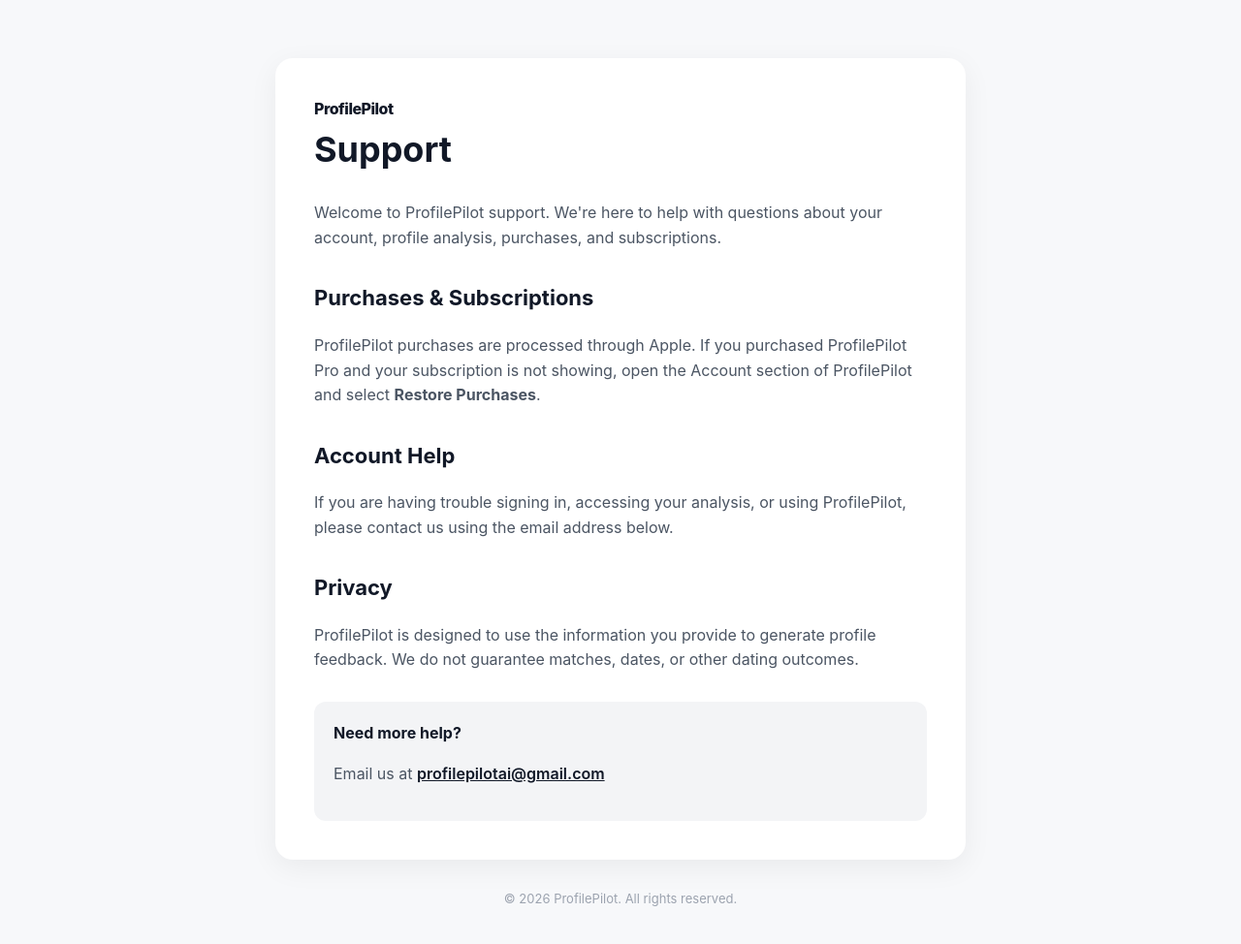
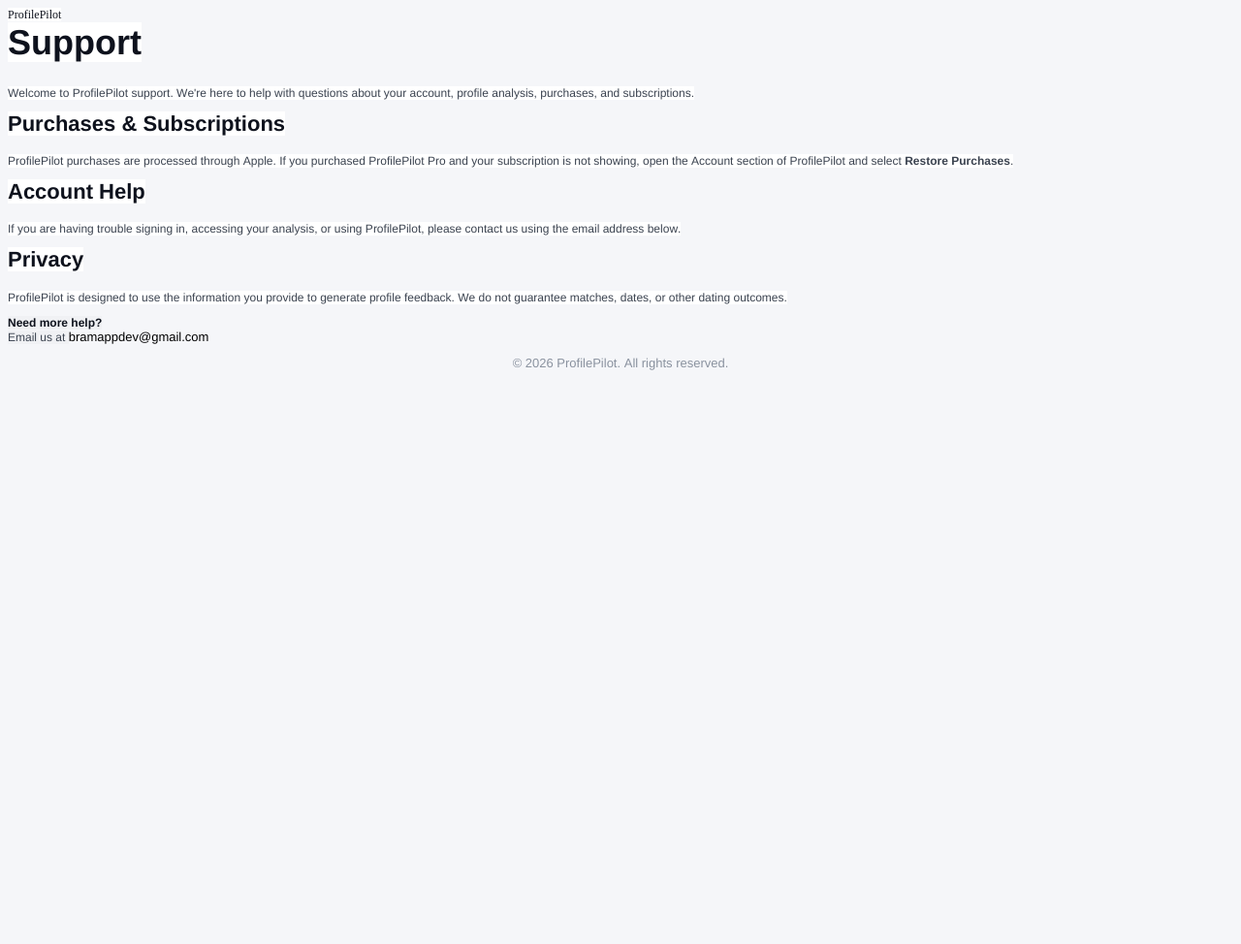
Before and after one commit to brycebramscher-dot/profilepilot-support, a plain HTML site: page index.html in a window 1280 px wide. Shown: the whole page at 97% size. After the commit the page ends 800 px from the top, so only its background shows below. Drawn offline with Linux system fonts and the light colour scheme.

Commit message:
Add files via upload

```diff
--- a/index.html
+++ b/index.html
@@ -1,122 +1,36 @@
-<!DOCTYPE html>
-<html lang="en">
+<!DOCTYPE html PUBLIC "-//W3C//DTD HTML 4.01//EN" "http://www.w3.org/TR/html4/strict.dtd">
+<html>
 <head>
-  <meta charset="UTF-8">
-  <meta name="viewport" content="width=device-width, initial-scale=1.0">
-  <title>ProfilePilot Support</title>
-  <style>
-    * {
-      box-sizing: border-box;
-    }
-
-    body {
-      margin: 0;
-      font-family: -apple-system, BlinkMacSystemFont, "Segoe UI", sans-serif;
-      background: #f7f8fa;
-      color: #111827;
-      line-height: 1.6;
-    }
-
-    .container {
-      max-width: 760px;
-      margin: 0 auto;
-      padding: 60px 24px;
-    }
-
-    .card {
-      background: white;
-      border-radius: 18px;
-      padding: 40px;
-      box-shadow: 0 8px 30px rgba(0,0,0,0.06);
-    }
-
-    h1 {
-      margin-top: 0;
-      font-size: 36px;
-    }
-
-    h2 {
-      margin-top: 32px;
-      font-size: 22px;
-    }
-
-    p {
-      color: #4b5563;
-    }
-
-    a {
-      color: #111827;
-      font-weight: 600;
-    }
-
-    .brand {
-      font-weight: 800;
-      letter-spacing: -0.5px;
-    }
-
-    .contact {
-      margin-top: 30px;
-      padding: 20px;
-      background: #f3f4f6;
-      border-radius: 12px;
-    }
-
-    footer {
-      margin-top: 30px;
-      text-align: center;
-      color: #9ca3af;
-      font-size: 13px;
-    }
+  <meta http-equiv="Content-Type" content="text/html; charset=utf-8">
+  <meta http-equiv="Content-Style-Type" content="text/css">
+  <title></title>
+  <meta name="Generator" content="Cocoa HTML Writer">
+  <meta name="CocoaVersion" content="2775.1">
+  <style type="text/css">
+    body {background-color: #f5f6f9}
+    p.p1 {margin: 0.0px 0.0px 0.0px 0.0px; font: 12.0px '.SF NS'; color: #0e121d; -webkit-text-stroke: #0e121d}
+    p.p3 {margin: 0.0px 0.0px 12.0px 0.0px; font: 12.0px 'Helvetica Neue'; color: #3b4350; -webkit-text-stroke: #3b4350}
+    p.p5 {margin: 0.0px 0.0px 0.0px 0.0px; font: 12.0px 'Helvetica Neue'; color: #0e121d; -webkit-text-stroke: #0e121d}
+    p.p6 {margin: 0.0px 0.0px 12.0px 0.0px; font: 13.0px Helvetica; -webkit-text-stroke: #000000}
+    p.p7 {margin: 0.0px 0.0px 0.0px 0.0px; text-align: center; font: 13.0px 'Helvetica Neue'; color: #8a929f; -webkit-text-stroke: #8a929f}
+    span.s1 {font-kerning: none; background-color: #ffffff}
+    span.s2 {font-kerning: none; background-color: #f0f1f4}
+    span.s3 {font: 12.0px 'Helvetica Neue'; font-kerning: none; color: #3b4350; background-color: #f0f1f4; -webkit-text-stroke: 0px #3b4350}
+    span.s4 {font-kerning: none}
   </style>
 </head>
-
 <body>
-  <main class="container">
-    <div class="card">
-      <div class="brand">ProfilePilot</div>
-
-      <h1>Support</h1>
-
-      <p>
-        Welcome to ProfilePilot support. We're here to help with questions
-        about your account, profile analysis, purchases, and subscriptions.
-      </p>
-
-      <h2>Purchases & Subscriptions</h2>
-
-      <p>
-        ProfilePilot purchases are processed through Apple. If you purchased
-        ProfilePilot Pro and your subscription is not showing, open the
-        Account section of ProfilePilot and select <strong>Restore Purchases</strong>.
-      </p>
-
-      <h2>Account Help</h2>
-
-      <p>
-        If you are having trouble signing in, accessing your analysis,
-        or using ProfilePilot, please contact us using the email address below.
-      </p>
-
-      <h2>Privacy</h2>
-
-      <p>
-        ProfilePilot is designed to use the information you provide to
-        generate profile feedback. We do not guarantee matches, dates,
-        or other dating outcomes.
-      </p>
-
-      <div class="contact">
-        <strong>Need more help?</strong>
-        <p>
-          Email us at
-          <a href="mailto:profilepilotai@gmail.com">profilepilotai@gmail.com</a>
-        </p>
-      </div>
-    </div>
-
-    <footer>
-      © 2026 ProfilePilot. All rights reserved.
-    </footer>
-  </main>
+<p class="p1"><span class="s1">ProfilePilot</span></p>
+<h1 style="margin: 0.0px 0.0px 24.1px 0.0px; font: 36.0px 'Helvetica Neue'; color: #0e121d; -webkit-text-stroke: #0e121d"><span class="s1"><b>Support</b><b></b></span></h1>
+<p class="p3"><span class="s1">Welcome to ProfilePilot support. We're here to help with questions about your account, profile analysis, purchases, and subscriptions.</span></p>
+<h2 style="margin: 0.0px 0.0px 18.2px 0.0px; font: 22.0px 'Helvetica Neue'; color: #0e121d; -webkit-text-stroke: #0e121d"><span class="s1"><b>Purchases &amp; Subscriptions</b><b></b></span></h2>
+<p class="p3"><span class="s1">ProfilePilot purchases are processed through Apple. If you purchased ProfilePilot Pro and your subscription is not showing, open the Account section of ProfilePilot and select <b>Restore Purchases</b>.</span></p>
+<h2 style="margin: 0.0px 0.0px 18.2px 0.0px; font: 22.0px 'Helvetica Neue'; color: #0e121d; -webkit-text-stroke: #0e121d"><span class="s1"><b>Account Help</b><b></b></span></h2>
+<p class="p3"><span class="s1">If you are having trouble signing in, accessing your analysis, or using ProfilePilot, please contact us using the email address below.</span></p>
+<h2 style="margin: 0.0px 0.0px 18.2px 0.0px; font: 22.0px 'Helvetica Neue'; color: #0e121d; -webkit-text-stroke: #0e121d"><span class="s1"><b>Privacy</b><b></b></span></h2>
+<p class="p3"><span class="s1">ProfilePilot is designed to use the information you provide to generate profile feedback. We do not guarantee matches, dates, or other dating outcomes.</span></p>
+<p class="p5"><span class="s2"><b>Need more help?</b><b></b></span></p>
+<p class="p6"><span class="s3">Email us at </span><span class="s4">bramappdev@gmail.com</span></p>
+<p class="p7"><span class="s4">© 2026 ProfilePilot. All rights reserved.</span></p>
 </body>
 </html>
```
